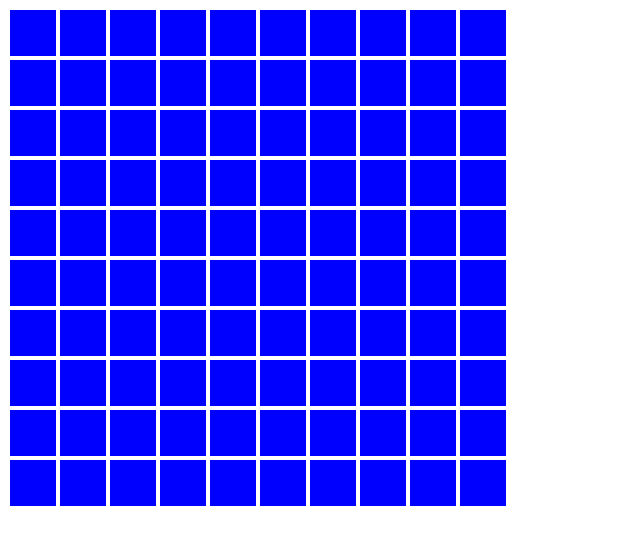
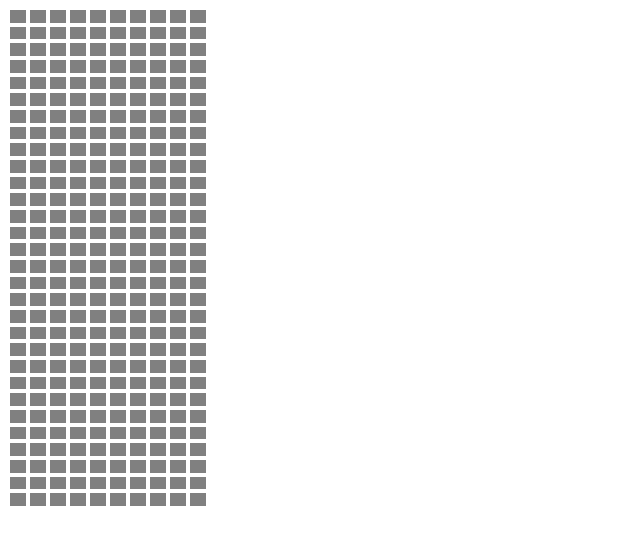
Before and after one commit to MikeCroall/React-Tetris, a React (Create React App) app: page / in a window 1280 px wide. Shown: the top 544 px of the page, without its empty margins (0-640 px from the left). Built offline with nearby package versions, Linux system fonts and the light colour scheme.

Commit message:
Styling and tidy up

```diff
--- a/src/App.tsx
+++ b/src/App.tsx
@@ -1,12 +1,11 @@
 import * as React from 'react';
-import { Grid } from './components/grid/grid';
+import { Grid } from './components/grid/';
 
 class App extends React.Component {
   public render() {
-
     return (
       <div className="App">
-        <Grid width={10} height={10}/>
+        <Grid width={10} height={30}/>
       </div>
     );
   }
--- a/src/components/grid/grid.tsx
+++ b/src/components/grid/index.tsx
@@ -43,7 +43,7 @@ export class Grid extends React.Component<IGridProps, IGridState> {
                     this.state.cells.map((row, y) => (
                         <div className={css(styles.row)}>
                             {
-                                row.map((cell, x) => <div className={css(styles.cell)} key={x + '' + y}/> )
+                                row.map((cell, x) => <div className={css(styles.cell, cell ? styles.active : null)} key={x + '' + y}/> )
                             }
                         </div>
                     ))
--- a/src/components/grid/styles.tsx
+++ b/src/components/grid/styles.tsx
@@ -11,13 +11,17 @@ export default StyleSheet.create({
     row: {
         display: 'flex',
         flexFlow: 'row',
-        height: 50
+        height: 20
     },
 
     cell: {
-        backgroundColor: 'blue',
-        flexBasis: 46,
+        backgroundColor: 'gray',
+        flexBasis: 16,
         flexShrink: 0,
         margin: 2
+    },
+
+    active: {
+        backgroundColor: 'black'
     }
 });
--- a/src/components/tetromino.tsx
+++ b/src/components/tetromino/index.tsx
@@ -1,5 +1,5 @@
 import * as _ from 'lodash';
-import { Grid } from './grid/grid';
+import { Grid } from '../grid/';
 
 // the different tetromino names
 export enum Tetromino {
```
Also changed, not shown: src/actions/index.tsx (added).
